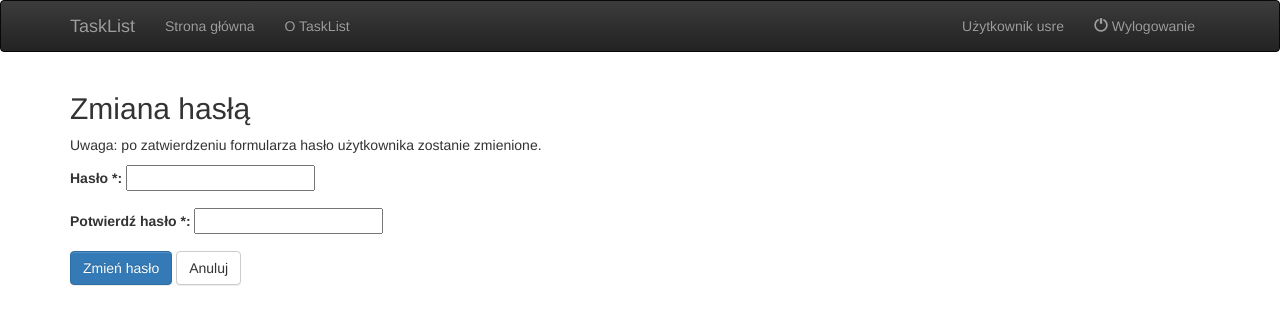
After one commit to szymonsiecinski/tasklist, a Django app: a page that uses TaskList/templates/TaskList/change_password.html in a window 1280 px wide. The commit adds this page. Shown: the top 325 px of the page. Run offline with Django 3.2, Linux system fonts and the light colour scheme; a user stored in the database is signed in; some libraries are stand-ins or nearby versions.

Commit message:
FEATURE
dodanie szablonu formularza zmiany hasła, modyfikacja klasy widoku

```diff
--- /dev/null
+++ b/TaskList/templates/TaskList/change_password.html
@@ -0,0 +1,25 @@
+{% extends "layout.html" %}
+
+{% block title %}
+- Nowe konto użytkownika
+{% endblock %}
+
+{% block content %}
+{% if response is not None %}
+<div class="alert alert-danger">{{response}}</div>
+{% endif %}
+
+<form method="post" action="">{% csrf_token %}
+    <h2 class="form-signin-heading">Zmiana hasłą</h2>
+
+    <p>
+        Uwaga: po zatwierdzeniu formularza hasło użytkownika zostanie zmienione.
+    </p>
+
+    <div class="form-group"><label>Hasło *:</label> <input type="password" id="password" name="password" required="" /></div>
+    <div class="form-group"><label>Potwierdź hasło *:</label> <input type="password" id="conf_password" name="conf_password" required="" /></div>
+
+    <button type="submit" class="btn btn-primary">Zmień hasło</button>
+    <a href="{% url 'user_page' %}" class="btn btn-default">Anuluj</a>
+</form>
+{% endblock %}
--- a/TaskList/templates/TaskList/user_page.html
+++ b/TaskList/templates/TaskList/user_page.html
@@ -14,4 +14,7 @@ Zadań: {{tasks}}
         Do wykonania: {{tasks_todo}}
     </li>
 </ul>
+
+<a href="{% url 'change_password' %}">Zmiana hasła</a>
+
 {% endblock %}
--- a/TaskList/urls.py
+++ b/TaskList/urls.py
@@ -23,6 +23,7 @@ urlpatterns = [
     url(r'^logout$', auth_views.Logout.as_view(), name='logout'),
     url(r'^about$', views.About.as_view(), name='about'),
     url(r'^user', views.UserPage.as_view(), name='user_page'),
+    url(r'^changepass', views.ChangePasswordView.as_view(), name='change_password'),
     url(r'^tasks$', list_views.TaskList.as_view(), name='task_list'),
     url(r'^task/new/$', manipulation_views.TaskCreate.as_view(), name='task_new'),
     url(r'^task/edit/(?P<pk>\d+)$',
--- a/TaskList/views.py
+++ b/TaskList/views.py
@@ -5,12 +5,11 @@ Created on 13 kwi 2016
 '''
 from django.contrib.auth import get_user
 from django.contrib.auth.decorators import login_required
+from django.contrib.auth.models import User
+from django.http import HttpResponseRedirect
 from django.shortcuts import render
 from django.utils.decorators import method_decorator
 from django.views import View
-from django.views.generic import ListView
-from django.views.generic.edit import CreateView, UpdateView, DeleteView
-from django.core.urlresolvers import reverse_lazy
 from TaskList.models import Task
 
 
@@ -42,16 +41,36 @@ class UserPage(View):
 
 @method_decorator(login_required, 'dispatch')
 class ChangePasswordView(View):
+    TEMPLATE_NAME = "TaskList/change_password.html"
+
     def get(self, request):
-
         user = get_user(request)
         context = {
             'user': user,
-            'tasks': Task.objects.filter(user=user.pk).count(),
-            'tasks_done': Task.objects.filter(user=user.pk, done=True).count(),
-            'tasks_todo': Task.objects.filter(user=user.pk, done=False).count()
         }
-        return render(request, "TaskList/user_page.html", context=context)
+        return render(request, self.TEMPLATE_NAME, context=context)
 
     def post(self, request):
-        return render(request, "TaskList/user_page.html", context=context)
+        user_name = get_user(request)
+        user = User.objects.get(username__exact=user_name)
+
+        password = request.POST['password']
+        conf_password = request.POST['conf_password']
+
+        if password == conf_password and not user.check_password(password):
+            user.set_password(password)
+            user.save()
+        elif user.check_password(password):
+            context = {
+                'user': user_name,
+                'response': 'Podano obecne hasło.'
+            }
+            return render(request, self.TEMPLATE_NAME, context)
+        else:
+            context = {
+                'user': user_name,
+                'response': 'Podane hasła się nie zgadzają.'
+            }
+            return render(request, self.TEMPLATE_NAME, context)
+
+        return HttpResponseRedirect("/")
```
Also changed, not shown: TaskList/templates/TaskList/task_list.html (+6 -6 lines), db.sqlite3.
